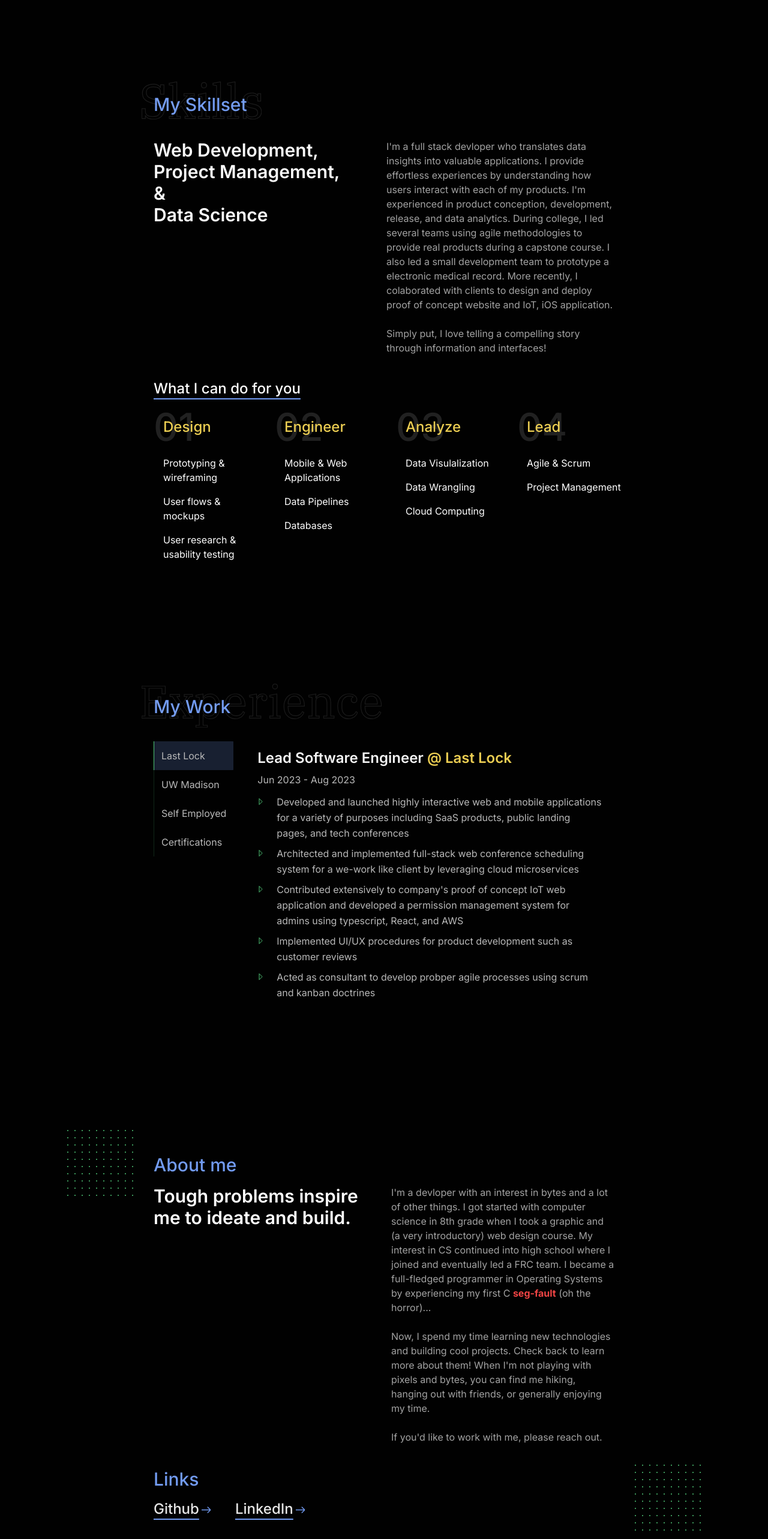
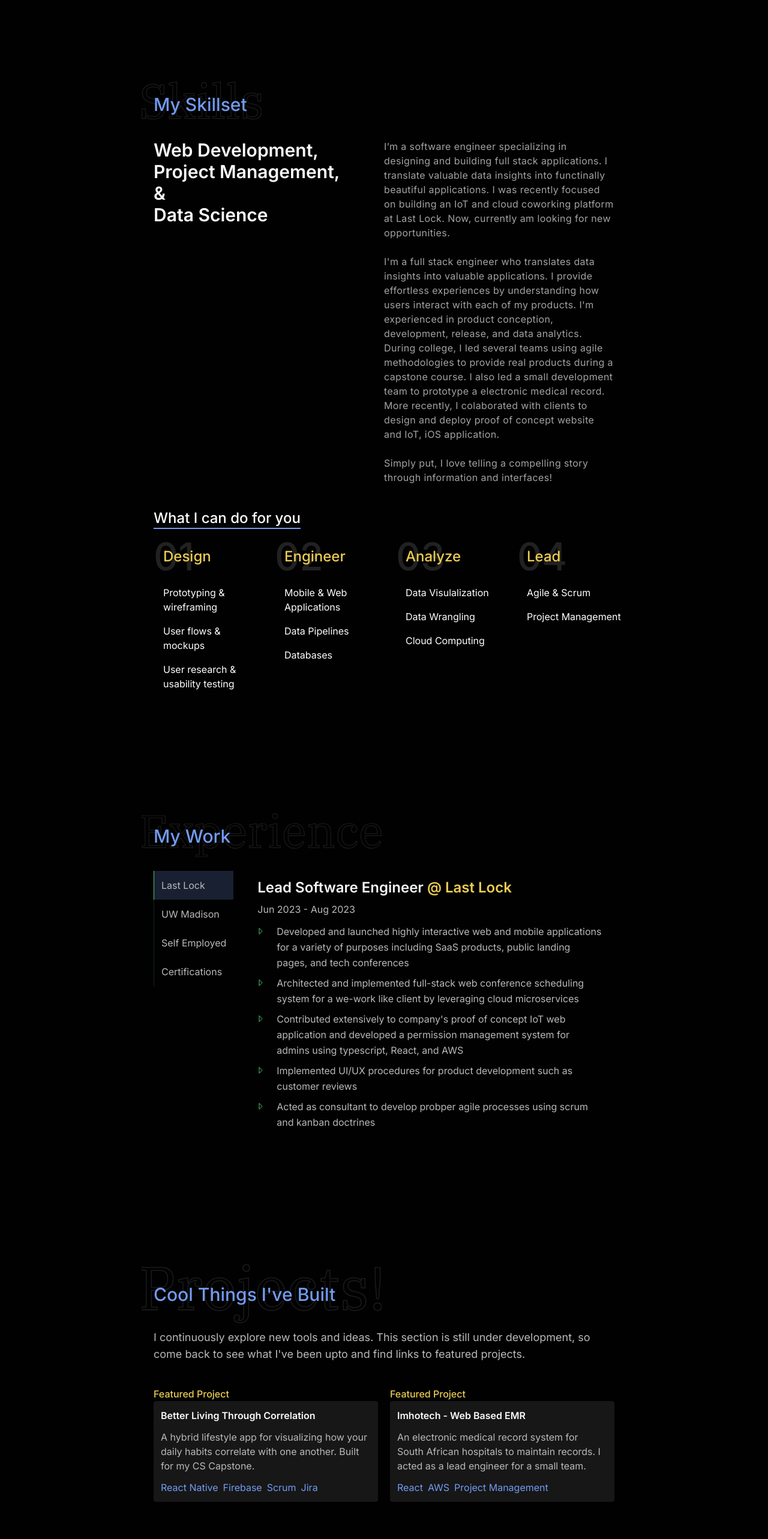
Before and after one commit to AkBo24/Personal-Website, a Next.js app in the folder website/: page / in a window 1280 px wide. Shown: the part 940-3506 px from the top of the page at 60% size. Built offline with nearby package versions, Linux system fonts and the light colour scheme.

Commit message:
Added simple project section, updated some texts and styling

```diff
--- a/website/app/Sections/About/About.tsx
+++ b/website/app/Sections/About/About.tsx
@@ -5,22 +5,15 @@ import ImageArrow from '../Components/ImageArrow/ImageArrow';
 const About = () => {
     return (
         <div className='relative'>
-            <div className='hidden lg:block absolute -top-10 -left-36'>
-                <Grid />
-            </div>
-
-            <div className='hidden lg:block absolute -bottom-5 -right-36'>
-                <Grid />
-            </div>
             <div className='relative sectionContainer'>
                 <h3 className='sectionHeaderBlue'>About me</h3>
 
-                <div className='grid gap-6 grid-flow-row lg:grid-cols-2'>
+                <div className='grid gap-5 grid-flow-row lg:grid-cols-2'>
                     <h4 className='text-white text-3xl font-semibold'>
                         Tough problems inspire me to ideate and build.
                     </h4>
 
-                    <p className='text-neutral-400'>
+                    <p className='text-neutral-400 tracking-wide'>
                         I'm a devloper with an interest in bytes and a lot of other
                         things. I got started with computer science in 8th grade when I
                         took a graphic and (a very introductory) web design course. My
--- a/website/app/Sections/Career/Career.tsx
+++ b/website/app/Sections/Career/Career.tsx
@@ -20,7 +20,7 @@ const Career = () => {
                     alt='Text reading Skills'
                     width={400}
                     height={400}
-                    className='absolute -top-5 -left-5 opacity-80'
+                    className='absolute -top-5 -left-5 opacity-80 -z-10'
                 />
 
                 <h3 className='sectionHeaderBlue'>My Work</h3>
--- /dev/null
+++ b/website/app/Sections/Projects/Components/Project.tsx
@@ -0,0 +1,26 @@
+import React from 'react';
+
+type ProjectProps = {
+    title: string;
+    details: string;
+    skills: string[];
+};
+
+const Project = ({ title, details, skills }: ProjectProps) => {
+    return (
+        <div className='transistion ease-in-out duration-200 hover:-translate-y-3'>
+            <h3 className='text-gold font-medium'>Featured Project</h3>
+
+            <div className='bg-neutral-900 p-3 rounded'>
+                <h3 className='text-neutral-50 font-semibold'>{title}</h3>
+                <p className='py-3'>{details}</p>
+
+                {skills.map((skill) => (
+                    <h3 className='text-lightPrimaryBlue inline pr-2'>{skill}</h3>
+                ))}
+            </div>
+        </div>
+    );
+};
+
+export default Project;
--- /dev/null
+++ b/website/app/Sections/Projects/Projects.tsx
@@ -0,0 +1,43 @@
+import React from 'react';
+import Image from 'next/image';
+import Project from './Components/Project';
+
+const Projects = () => {
+    return (
+        <div className='lg:sectionContainer'>
+            {' '}
+            <div className='relative mb-10'>
+                {/* <h3 className='font-'>Skills</h3> */}
+                <Image
+                    src='/Projects!.svg'
+                    alt='Text reading Skills'
+                    width={400}
+                    height={400}
+                    className='absolute -top-5 md:-top-8 -left-5 opacity-80 -z-10'
+                />
+
+                <h3 className='sectionHeaderBlue'>Cool Things I've Built</h3>
+            </div>
+            <p className='text-lg'>
+                I continuously explore new tools and ideas. This section is still under
+                development, so come back to see what I've been upto and find links to
+                featured projects.
+            </p>
+            <div className='pt-10 grid grid-rows-2 grid-cols-1 md:grid-cols-2 md:grid-rows-1 gap-5'>
+                <Project
+                    title='Better Living Through Correlation'
+                    details='A hybrid lifestyle app for visualizing how your daily habits correlate with one another. Built for my CS Capstone.'
+                    skills={['React Native', 'Firebase', 'Scrum', 'Jira']}
+                />
+
+                <Project
+                    title='Imhotech - Web Based EMR'
+                    details='An electronic medical record system for South African hospitals to maintain records. I acted as a lead engineer for a small team.'
+                    skills={['React', 'AWS', 'Project Management']}
+                />
+            </div>
+        </div>
+    );
+};
+
+export default Projects;
--- a/website/app/Sections/Skillset/Skillset.tsx
+++ b/website/app/Sections/Skillset/Skillset.tsx
@@ -12,13 +12,13 @@ const Skillset = () => {
                     alt='Text reading Skills'
                     width={200}
                     height={200}
-                    className='absolute -top-5 -left-5 opacity-80'
+                    className='absolute -top-5 -left-5 opacity-80 -z-10'
                 />
 
                 <h3 className='sectionHeaderBlue'>My Skillset</h3>
             </div>
 
-            <div className='flex flex-col gap-2 lg:flex-row'>
+            <div className='flex flex-col lg:flex-row'>
                 <h4 className='text-neutral-50 lg:hidden flex-1 text-3xl font-semibold'>
                     Web Development, Project Management, & Data Science
                 </h4>
@@ -28,8 +28,14 @@ const Skillset = () => {
                     <br /> &<br /> Data Science
                 </h4>
 
-                <p className='text-neutral-400 flex-1 '>
-                    I'm a full stack devloper who translates data insights into valuable
+                <p className='text-neutral-400 flex-1 tracking-wide'>
+                    I’m a software engineer specializing in designing and building full
+                    stack applications. I translate valuable data insights into
+                    functinally beautiful applications. I was recently focused on building
+                    an IoT and cloud coworking platform at Last Lock. Now, currently am
+                    looking for new opportunities.
+                    <br /> <br />
+                    I'm a full stack engineer who translates data insights into valuable
                     applications. I provide effortless experiences by understanding how
                     users interact with each of my products. I'm experienced in product
                     conception, development, release, and data analytics. During college,
--- a/website/app/page.tsx
+++ b/website/app/page.tsx
@@ -4,6 +4,7 @@ import About from './Sections/About/About';
 import Career from './Sections/Career/Career';
 import Footer from './Sections/Footer/Footer';
 import Navbar from './Sections/Navbar/Navbar';
+import Projects from './Sections/Projects/Projects';
 
 export default function Home() {
     return (
@@ -13,6 +14,7 @@ export default function Home() {
                 <Landing />
                 <Skillset />
                 <Career />
+                <Projects />
                 <About />
             </main>
             <Footer />
```
Also changed, not shown: website/public/Projects!.svg (added).
